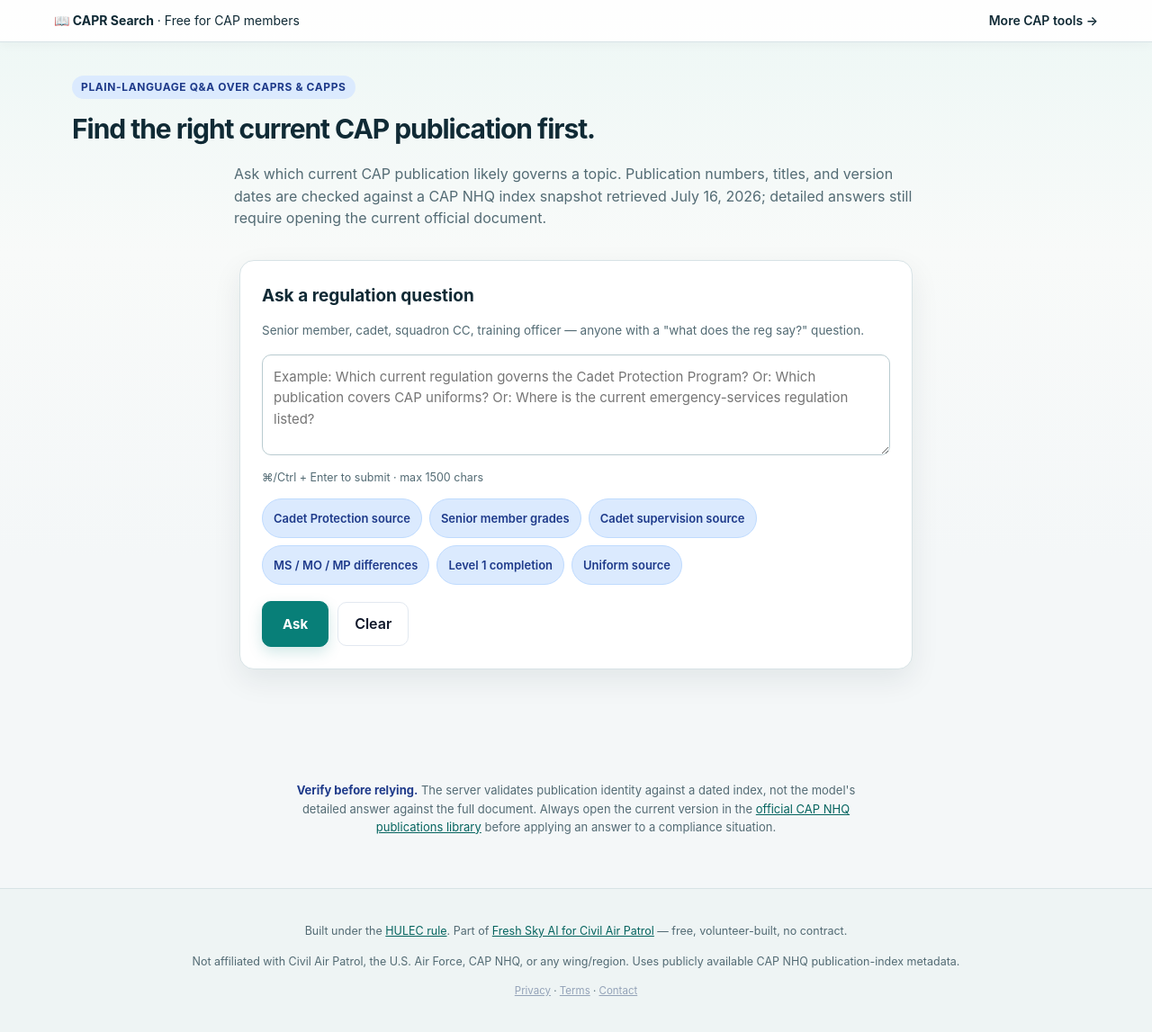
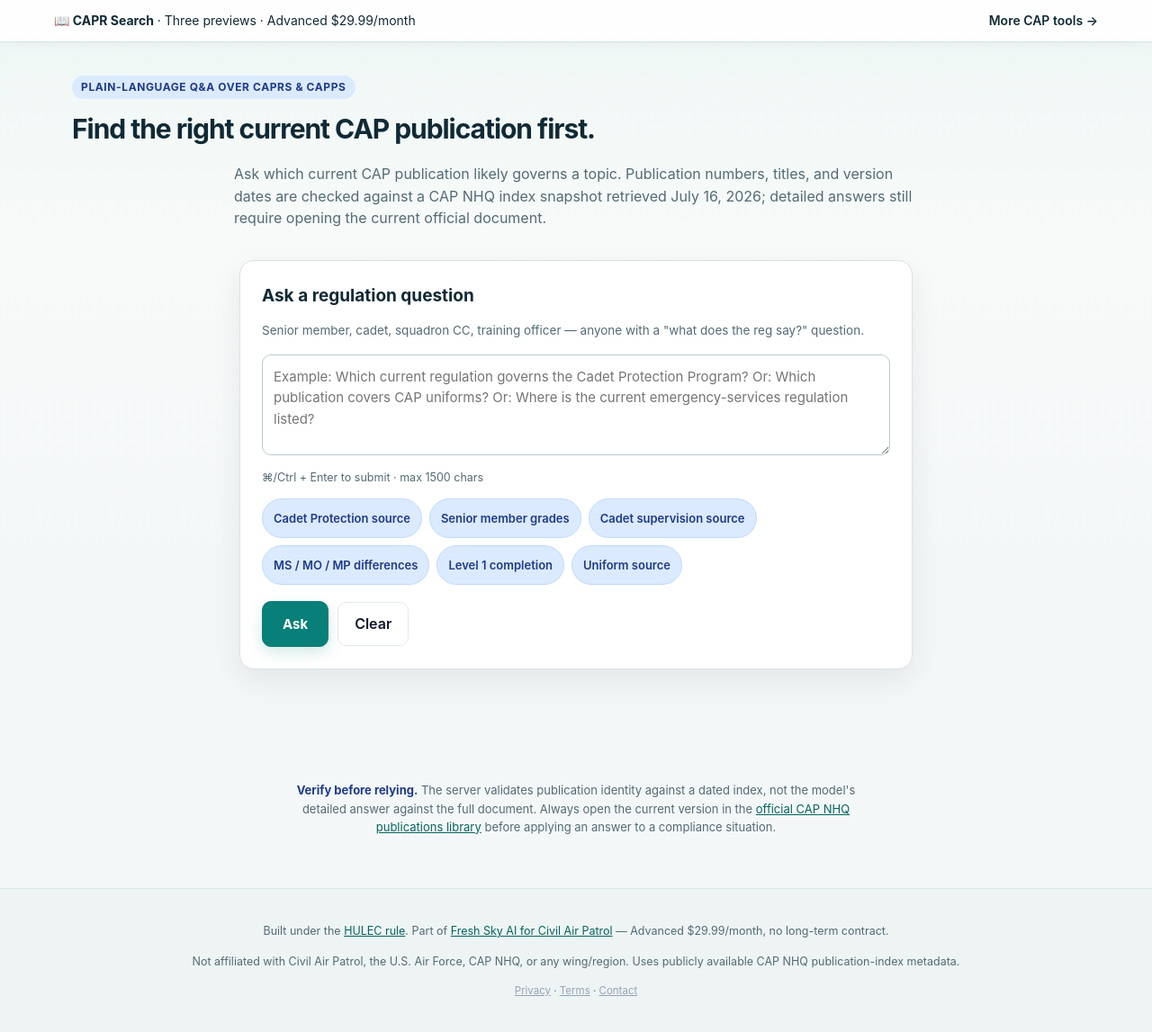
Before and after one commit to justfreshsky-jpg/CAPRSearch, a Flask app: page / in a window 1280 px wide. Shown: the whole page at 90% size. Run offline with Flask 3, Linux system fonts and the light colour scheme.

Commit message:
Align portfolio with monthly access (#2)

```diff
--- a/app.py
+++ b/app.py
@@ -27,6 +27,18 @@ app.config.update(
 
 from freshsky_common.revenue import install_visuals  # noqa: E402
 install_visuals(app)
+from freshsky_common.freemium import register_freemium  # noqa: E402
+from freshsky_common.hulec import install_hulec  # noqa: E402
+from freshsky_common.security import install_security_headers  # noqa: E402
+
+register_freemium(
+    app,
+    primary_url=os.environ.get('APP_URL', 'https://capr.freshskyai.com'),
+    community_mode=True,
+    gate_all_post=True,
+)
+install_hulec(app, slug='capr')
+install_security_headers(app)
 
 logging.basicConfig(level=logging.INFO, format='%(asctime)s %(levelname)s %(message)s')
 logger = logging.getLogger('capr')
@@ -365,7 +377,7 @@ _TERMS_HTML = """<!DOCTYPE html>
 <h1>Terms of Use — CAPR Search</h1>
 <p><em>Last updated 2026-05-07</em></p>
 <h2>What this is</h2>
-<p>CAPR Search is a free volunteer-built tool offered by Fresh Sky LLC for use by U.S. Civil Air Patrol members. No charge. No contract. No license required.</p>
+<p>CAPR Search is a paid, member-focused tool offered by Fresh Sky LLC for use by U.S. Civil Air Patrol members. Three previews are included; continued access is $29.99/month and may be canceled monthly.</p>
 <h2>What this is not</h2>
 <p>CAPR Search is <strong>not</strong> affiliated with any government agency, military service, or official entity. Output is AI-generated and intended as a draft or study aid only — the human user is responsible for verifying accuracy against authoritative current sources before acting on or filing anything.</p>
 <h2>Use at your own discretion</h2>
--- a/requirements.txt
+++ b/requirements.txt
@@ -3,4 +3,4 @@ Werkzeug==3.1.8
 gunicorn==23.0.0
 requests==2.34.2
 urllib3==2.7.0
-freshsky-common @ git+https://github.com/justfreshsky-jpg/freshsky-common.git@70b1037338263c313567e6e29e4165285f1ac656
+freshsky-common @ git+https://github.com/justfreshsky-jpg/freshsky-common.git@1b29b5a744294eb7d020ee2dbf5b5cdcd3900d23
--- a/templates/index.html
+++ b/templates/index.html
@@ -134,7 +134,7 @@ a:hover{color:#c4b5fd}
 </head>
 <body>
   <div class="topbar">
-    <span><strong>📖 CAPR Search</strong> &middot; Free for CAP members</span>
+    <span><strong>📖 CAPR Search</strong> &middot; Three previews · Advanced $29.99/month</span>
     <a href="https://cap.freshskyai.com/" target="_blank" rel="noopener">More CAP tools →</a>
   </div>
 
@@ -181,7 +181,7 @@ a:hover{color:#c4b5fd}
   </div>
 
   <footer>
-    <p>Built under the <a href="https://www.freshskyai.com/#hulec" target="_blank" rel="noopener">HULEC rule</a>. Part of <a href="https://cap.freshskyai.com/" target="_blank" rel="noopener">Fresh Sky AI for Civil Air Patrol</a> — free, volunteer-built, no contract.</p>
+    <p>Built under the <a href="https://www.freshskyai.com/#hulec" target="_blank" rel="noopener">HULEC rule</a>. Part of <a href="https://cap.freshskyai.com/" target="_blank" rel="noopener">Fresh Sky AI for Civil Air Patrol</a> — Advanced $29.99/month, no long-term contract.</p>
     <p>Not affiliated with Civil Air Patrol, the U.S. Air Force, CAP NHQ, or any wing/region. Uses publicly available CAP NHQ publication-index metadata.</p>
       <p style="margin-top:8px;font-size:11.5px;"><a href="/privacy" style="color:#94a3b8;text-decoration:underline;">Privacy</a> · <a href="/terms" style="color:#94a3b8;text-decoration:underline;">Terms</a> · <a href="https://www.freshskyai.com/contact" target="_blank" rel="noopener" style="color:#94a3b8;text-decoration:underline;">Contact</a></p>
   </footer>
```
Also changed, not shown: .github/workflows/deploy.yml.
